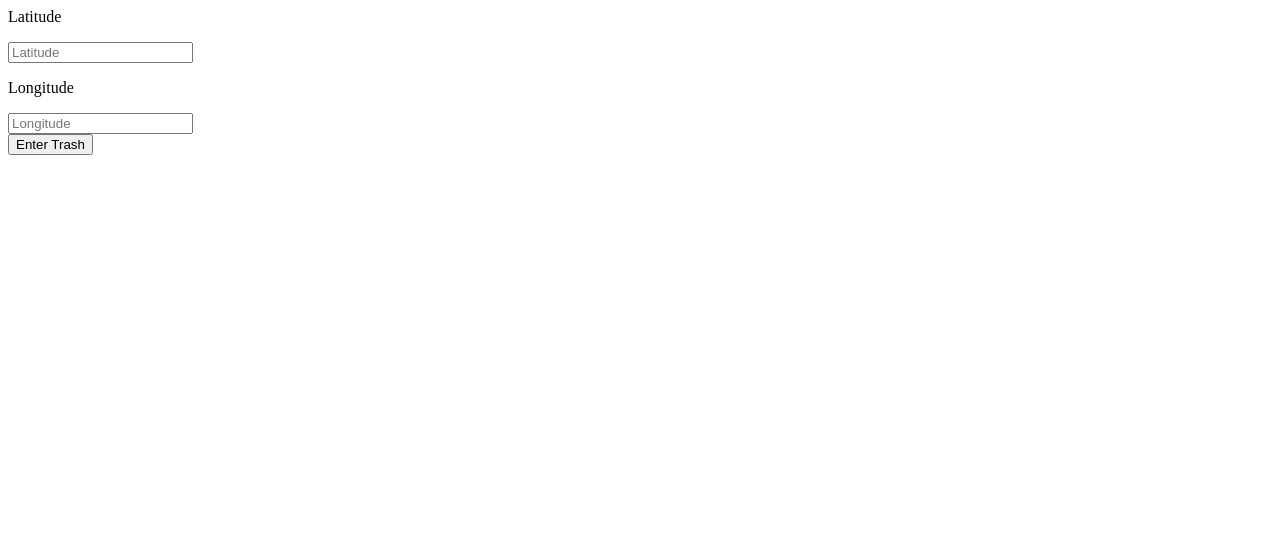
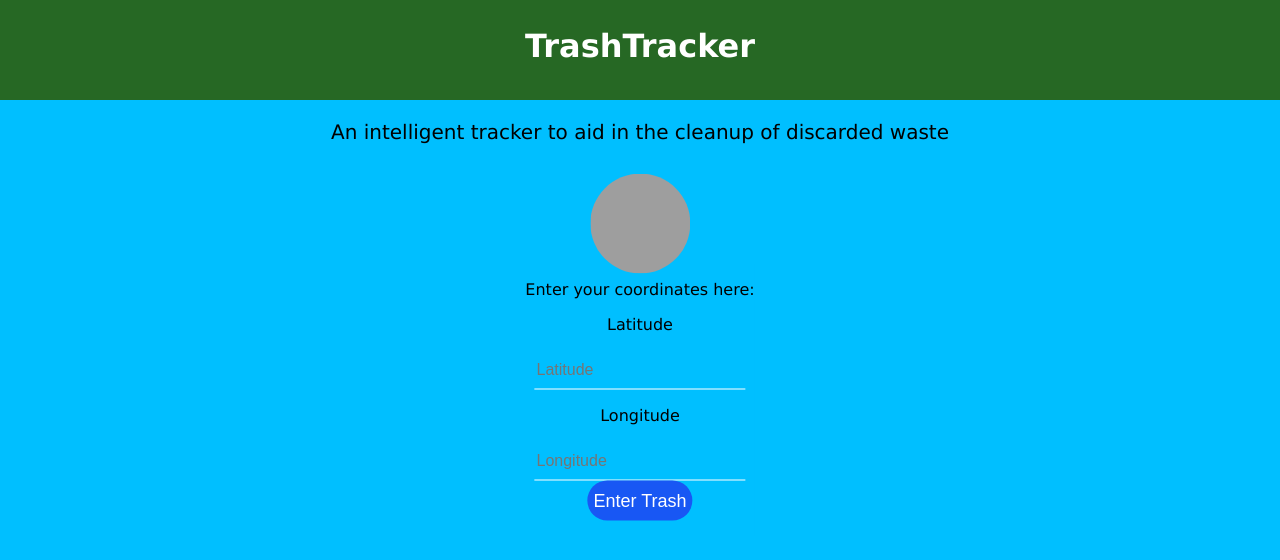
Before and after one commit to shreyamsingh/helyx2020, a PHP site: page /form.php in a window 1280 px wide. Shown: the top 560 px of the page. Run offline with PHP 8.4, Linux system fonts and the light colour scheme; grey boxes are pictures that could not be loaded.

Commit message:
Connect to form

```diff
--- a/form.php
+++ b/form.php
@@ -3,17 +3,114 @@
   <title>Add a Piece of Trash</title>
       <!--<link rel ="stylesheet" type = "text/css" href="loginstyle.css">-->
 <body>
+  <header>
+      <h1>TrashTracker</h1>
+  </header>
+  <div class="blurb">
+      <p>An intelligent tracker to aid in the cleanup of discarded waste</p>
+  </div>
+
+  <style>
+  body{
+    margin: 0;
+    padding: 0;
+    background-size: cover;
+  background-color: deepskyblue;
+      background-position:center;
+    font-family: sans-serif;
+
+  }
+  .blurb {
+    display: flex;
+    position: static;
+    /* top: 200px;
+    left: 50px; */
+    color: rgb(0, 0, 0);
+    height: 100px;
+    justify-content: center;
+    font-family: 'Lucida Sans', 'Lucida Sans Regular', 'Lucida Grande', 'Lucida Sans Unicode', Geneva, Verdana, sans-serif;
+    font-size: 20px;
+    background-color: deepskyblue;
+    justify-content: center;
+  }
+  header {
+    display: flex;
+    position: static;
+    top: 0;
+    left: 0;
+    right: 0;
+    height: 100px;
+    justify-content: center;
+    line-height: 50px;
+    background-color: rgb(38, 104, 36);
+    color: rgb(255, 255, 255);
+    font-family: 'Lucida Sans', 'Lucida Sans Regular', 'Lucida Grande', 'Lucida Sans Unicode', Geneva, Verdana, sans-serif;
+  }
+  .loginbox input[type="text"]
+  {
+    border: none;
+    border-bottom: 1px solid #fff;
+    background: transparent;
+    outline: none;
+    height: 40px;
+    font-size: 16px;
+  }
+
+  .loginbox
+  {
+    width: 320 px;
+    height: 420 px;
+    background-color: deepskyblue;
+    top: 50%;
+    left: 50%;
+    position: absolute;
+    transform: translate(-50%, -50%);
+    box-sizing: border-box;
+    padding: 80 px 30 px;
+  }
+  .loginbox input[type="submit"]
+  {
+    border: none;
+    outline: none;
+    height: 40px;
+    background-color: rgb(24, 87, 244);
+    color: #fff;
+    font-size: 18px;
+    border-radius: 20px;
+  }
+
+  .loginbox input[type ="submit"]
+  {
+      cursor: pointer;
+      background-color: 	rgb(255,255,255)
+      color: #000;
+  }
+
+  .avatar{
+    width: 100px;
+    height: 100px;
+    border-radius: 50%;
+    position: absolute;
+    top: -90px;
+    left: calc(50% - 50px);
+  }
+
+  </style>
         <div class = "loginbox">
             <div class = headerImage>
               <!--<img src = "https://image.freepik.com/free-vector/cartoon-cute-earth-with-tree-head-hand-drawn_41992-837.jpg" class="avatar">-->
             </div>
-
             <form method="post" action="TTmap.php">
+                    <div style="text-align:center;">
+                  <font face = "Lucida Sans">
+                    <img src = "https://image.freepik.com/free-vector/cartoon-cute-earth-with-tree-head-hand-drawn_41992-837.jpg" class="avatar">
+                  <p>Enter your coordinates here:</p>
                   <p>Latitude</p>
                   <input type="text" name = "lat" placeholder="Latitude">
                   <p>Longitude</p>
                   <input type = "text" name ="long" placeholder="Longitude"><br>
-                  <input type = "submit" name="" value= "Enter Trash">
+                <input type = "submit" name="" value= "Enter Trash"> </div>
+                </font>
                   <!-- <div class = buttonWrapper>
                     <div id="button">
                       <ul>
--- a/loginstyle.css
+++ b/loginstyle.css
@@ -76,7 +76,7 @@ font-weight: bold;
   font-weight: bold;
   text-align: center;
   border-radius: 30px;
-} */
+}
 
 /* .loginbox input[type ="submit"]
 {
```
Also changed, not shown: TTmap.php (+13 -4 lines), TTmapstyle.css (+31 -1 lines).
